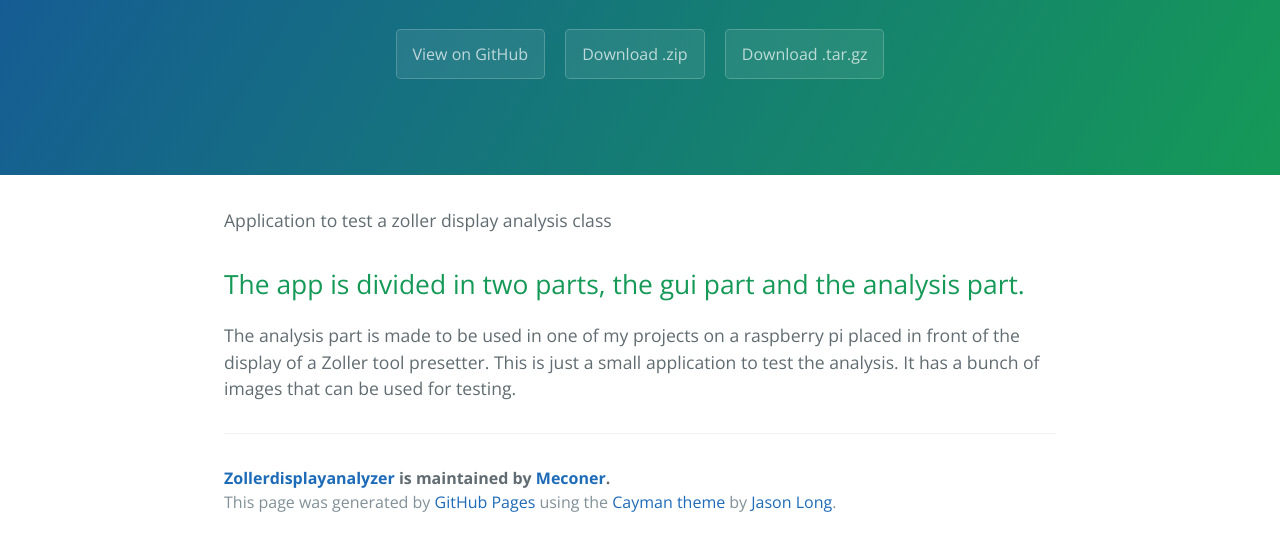
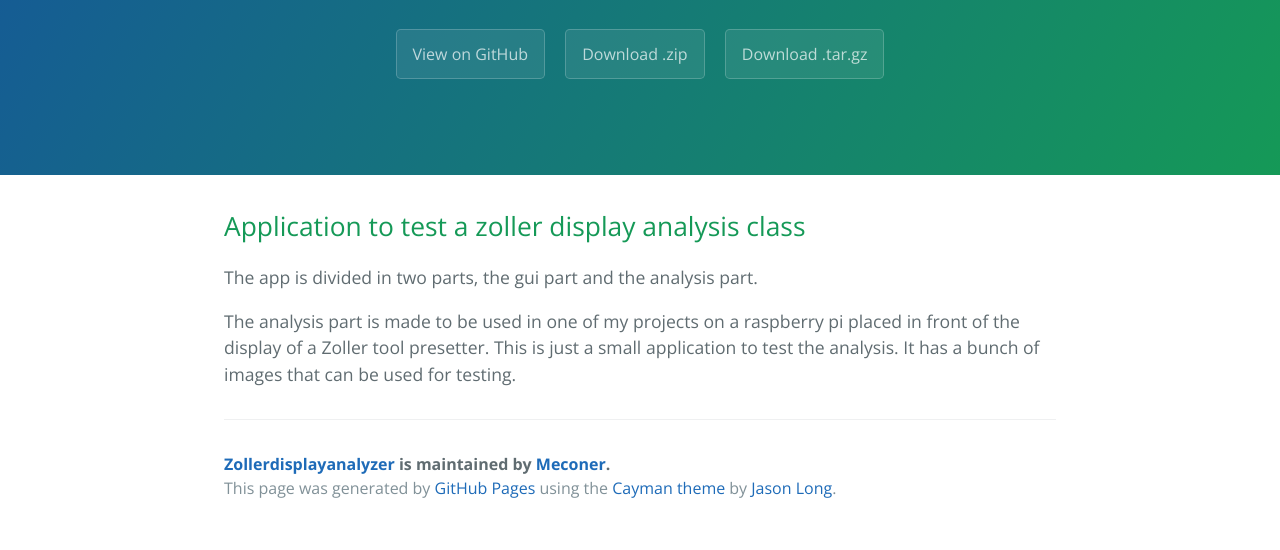
Before and after one commit to Meconer/ZollerDisplayAnalyzer, a plain HTML site: page index.html in a window 1280 px wide. Shown: the part 208-758 px from the top of the page. Drawn offline with nearby package versions, Linux system fonts and the light colour scheme.

Commit message:
Changed formatting

```diff
--- a/index.html
+++ b/index.html
@@ -19,9 +19,9 @@
     </section>
 
     <section class="main-content">
-      <p>Application to test a zoller display analysis class</p>
+      <h2>Application to test a zoller display analysis class</h2>
 
-<h2>The app is divided in two parts, the gui part and the analysis part.</h2>
+<p>The app is divided in two parts, the gui part and the analysis part.</p>
 
 <p>The analysis part is made to be used in one of my projects on a raspberry pi placed in front of
 the display of a Zoller tool presetter. This is just a small application to test the analysis. It has a bunch of images
```
